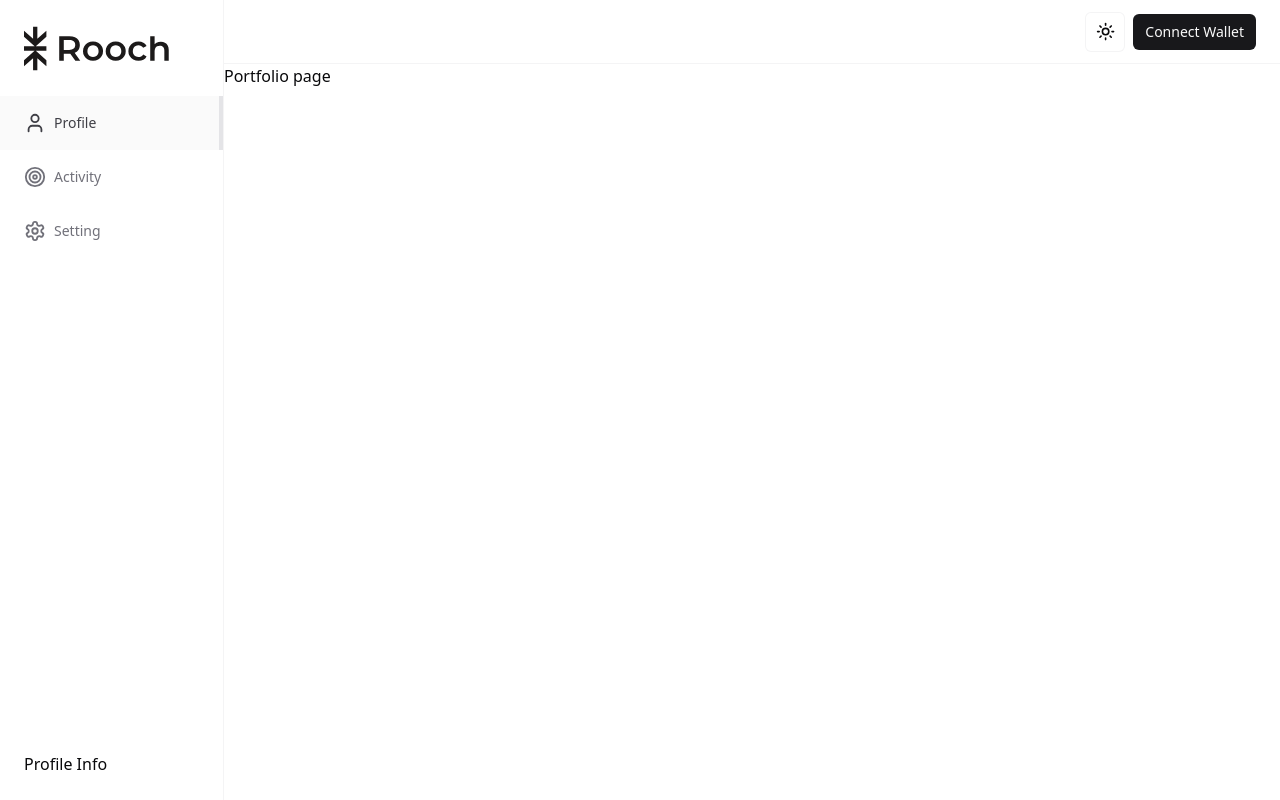
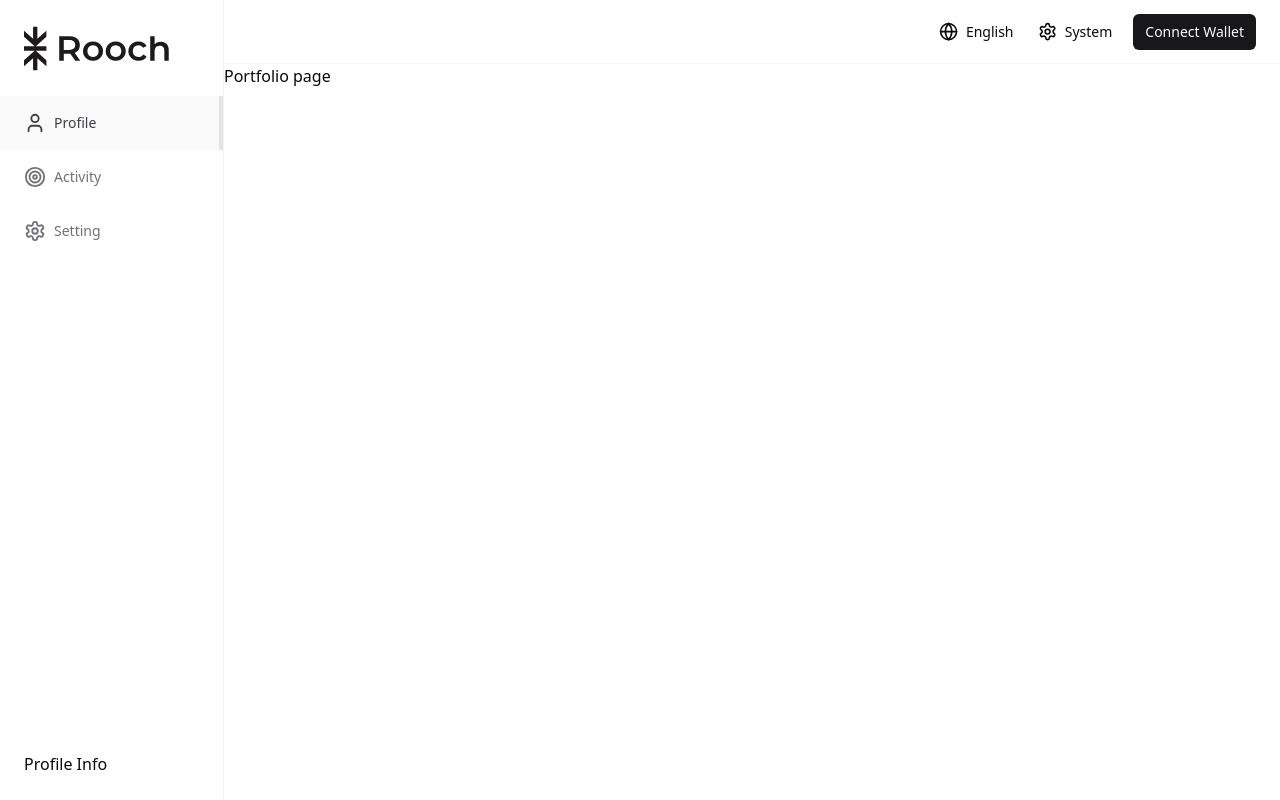
Before and after one commit to rooch-network/rooch-portal-v1, a React (Vite) app: page / in a window 1280 px wide. Built offline with nearby package versions, Linux system fonts and the light colour scheme.

Commit message:
feat: add `language-switcher` component

```diff
--- a/package.json
+++ b/package.json
@@ -13,12 +13,15 @@
     "@radix-ui/react-dialog": "^1.0.5",
     "@radix-ui/react-dropdown-menu": "^2.0.6",
     "@radix-ui/react-icons": "^1.3.0",
+    "@radix-ui/react-separator": "^1.0.3",
     "@radix-ui/react-slot": "^1.0.2",
     "class-variance-authority": "^0.7.0",
     "clsx": "^2.1.0",
+    "i18next": "^23.8.2",
     "lucide-react": "^0.321.0",
     "react": "^18.2.0",
     "react-dom": "^18.2.0",
+    "react-i18next": "^14.0.3",
     "react-router-dom": "^6.22.0",
     "tailwind-merge": "^2.2.1",
     "tailwindcss-animate": "^1.0.7"
--- a/src/(dashboard)/components/main-content.tsx
+++ b/src/(dashboard)/components/main-content.tsx
@@ -1,5 +1,5 @@
 import { Routes, Route } from "react-router-dom";
-import { PortfolioLayout } from "../portfolio-/portfolio-layout";
+import { PortfolioLayout } from "../portfolio/portfolio-layout";
 import { ActivityLayout } from "../activity/activity-layout";
 import { SettingLayout } from "../setting/setting-layout";
 
--- /dev/null
+++ b/src/(dashboard)/components/navbar-item.tsx
@@ -0,0 +1,19 @@
+import { LanguageSwitcher } from "@/components/language-switcher";
+import { ModeToggle } from "@/components/mode-toggle";
+import { WalletConnect } from "./wallet-connect";
+import { Separator } from "@/components/ui/separator";
+
+export const NavbarItem = () => {
+  return (
+    <div className="flex items-center justify-end gap-x-0">
+      {/* language */}
+      <LanguageSwitcher />
+      {/* Mode Toggle */}
+      <ModeToggle />
+      {/* TODO: The Separator couldn't render */}
+      <Separator orientation="vertical" />
+      {/* Wallet Connect */}
+      <WalletConnect />
+    </div>
+  );
+};
--- a/src/(dashboard)/components/navbar.tsx
+++ b/src/(dashboard)/components/navbar.tsx
@@ -1,18 +1,12 @@
-import { ModeToggle } from "@/components/mode-toggle";
 import { MobileSidebar } from "./mobile-sidebar";
-import { WalletConnect } from "./wallet-connect";
+import { NavbarItem } from "./navbar-item";
 
 export const Navbar = () => {
   return (
     <div className="py-4 px-6 border-b border-zinc-200/40 dark:border-zinc-700/80 h-full flex items-center">
       <div className="flex items-center justify-between md:justify-end w-full gap-x-2">
         <MobileSidebar />
-        <div className="flex items-center justify-end gap-x-2">
-          {/* Mode Toggle */}
-          <ModeToggle />
-          {/* Wallet Connect */}
-          <WalletConnect />
-        </div>
+        <NavbarItem />
       </div>
     </div>
   );
--- a/src/(dashboard)/components/wallet-connect.tsx
+++ b/src/(dashboard)/components/wallet-connect.tsx
@@ -3,10 +3,10 @@ import { Button } from "@/components/ui/button";
 export const WalletConnect = () => {
   return (
     <>
-      <Button variant="default" size="sm" className="hidden md:flex">
+      <Button variant="default" size="sm" className="hidden md:flex ml-2">
         Connect Wallet
       </Button>
-      <Button variant="default" size="sm" className="md:hidden flex">
+      <Button variant="default" size="sm" className="md:hidden flex ml-2">
         Connect
       </Button>
     </>
--- /dev/null
+++ b/src/components/language-switcher.tsx
@@ -0,0 +1,87 @@
+import { useTranslation } from "react-i18next";
+import { Globe, Languages } from "lucide-react";
+import { Button } from "@/components/ui/button";
+import {
+  DropdownMenu,
+  DropdownMenuContent,
+  DropdownMenuItem,
+  DropdownMenuTrigger,
+} from "@/components/ui/dropdown-menu";
+
+export const LanguageSwitcher = () => {
+  const { i18n } = useTranslation();
+
+  const switchLanguage = (language: string) => {
+    i18n.changeLanguage(language);
+  };
+
+  const languageIcon = () => {
+    return i18n.language === "zh" ? (
+      <Languages className="h-[1.2rem] w-[1.2rem] rotate-0 scale-100 transition-all" />
+    ) : (
+      <Globe className="h-[1.2rem] w-[1.2rem] rotate-0 scale-100 transition-all" />
+    );
+  };
+
+  const getLanguageName = () => {
+    return i18n.language === "zh" ? "简体中文" : "English";
+  };
+
+  const dropdownMenuItems = () => (
+    <DropdownMenuContent align="end">
+      <DropdownMenuItem onClick={() => switchLanguage("en")}>
+        <div className="flex items-center justify-start gap-x-2">
+          <Globe className="h-[1.2rem] w-[1.2rem] rotate-0 scale-100 transition-all" />
+          English
+        </div>
+      </DropdownMenuItem>
+      <DropdownMenuItem onClick={() => switchLanguage("zh")}>
+        <div className="flex items-center justify-start gap-x-2">
+          <Languages className="h-[1.2rem] w-[1.2rem] rotate-0 scale-100 transition-all" />
+          简体中文
+        </div>
+      </DropdownMenuItem>
+    </DropdownMenuContent>
+  );
+
+  return (
+    <>
+      {/* Mobile version */}
+      <div className="md:hidden">
+        <DropdownMenu>
+          <DropdownMenuTrigger asChild>
+            <Button
+              variant="ghost"
+              size="icon"
+              className="border-zinc-200/40 dark:border-zinc-700/80 dark:hover:bg-zinc-700/80"
+            >
+              {languageIcon()}
+              <span className="sr-only">Change language</span>
+            </Button>
+          </DropdownMenuTrigger>
+          {dropdownMenuItems()}
+        </DropdownMenu>
+      </div>
+
+      {/* Desktop version */}
+      <div className="hidden md:flex">
+        <DropdownMenu>
+          <DropdownMenuTrigger asChild>
+            <Button
+              variant="ghost"
+              size="sm"
+              onClick={() =>
+                switchLanguage(i18n.language === "en" ? "zh" : "en")
+              }
+              className="flex items-center justify-center transition-all"
+            >
+              {languageIcon()}
+              <span className="ml-2">{getLanguageName()}</span>
+            </Button>
+          </DropdownMenuTrigger>
+          {dropdownMenuItems()}
+        </DropdownMenu>
+      </div>
+    </>
+  );
+};
--- a/src/components/mode-toggle.tsx
+++ b/src/components/mode-toggle.tsx
@@ -1,5 +1,4 @@
 import { Moon, Settings, Sun } from "lucide-react";
-
 import { Button } from "@/components/ui/button";
 import {
   DropdownMenu,
@@ -10,21 +9,38 @@ import {
 import { useTheme } from "@/components/theme-provider";
 
 export function ModeToggle() {
-  const { setTheme } = useTheme();
+  const { theme, setTheme } = useTheme();
 
-  return (
-    <DropdownMenu>
-      <DropdownMenuTrigger asChild>
-        <Button
-          variant="outline"
-          size="icon"
-          className="border-zinc-200/40 dark:border-zinc-700/80 dark:hover:bg-zinc-700/80"
-        >
-          <Sun className="h-[1.2rem] w-[1.2rem] rotate-0 scale-100 transition-all dark:-rotate-90 dark:scale-0" />
-          <Moon className="absolute h-[1.2rem] w-[1.2rem] rotate-90 scale-0 transition-all dark:rotate-0 dark:scale-100" />
-          <span className="sr-only">Toggle theme</span>
-        </Button>
-      </DropdownMenuTrigger>
+  const ThemeIcon = () => {
+    switch (theme) {
+      case "light":
+        return (
+          <Sun className="h-[1.2rem] w-[1.2rem] rotate-0 scale-100 transition-all" />
+        );
+      case "dark":
+        return (
+          <Moon className="h-[1.2rem] w-[1.2rem] rotate-0 scale-100 transition-all" />
+        );
+      default:
+        return (
+          <Settings className="h-[1.2rem] w-[1.2rem] rotate-0 scale-100 transition-all" />
+        );
+    }
+  };
+
+  const getThemeName = () => {
+    switch (theme) {
+      case "light":
+        return "Light";
+      case "dark":
+        return "Dark";
+      default:
+        return "System";
+    }
+  };
+
+  const dropdownMenu = () => {
+    return (
       <DropdownMenuContent align="end">
         <DropdownMenuItem onClick={() => setTheme("light")}>
           <div className="flex items-center justify-start gap-x-2">
@@ -45,6 +61,44 @@ export function ModeToggle() {
           </div>
         </DropdownMenuItem>
       </DropdownMenuContent>
-    </DropdownMenu>
+    );
+  };
+
+  return (
+    <>
+      {/* mobile */}
+      <div className="md:hidden">
+        <DropdownMenu>
+          <DropdownMenuTrigger asChild>
+            <Button
+              variant="ghost"
+              size="icon"
+              className="border-zinc-200/40 dark:border-zinc-700/80 dark:hover:bg-zinc-700/80 select-none"
+            >
+              <ThemeIcon />
+              <span className="sr-only">Toggle theme</span>
+            </Button>
+          </DropdownMenuTrigger>
+          {dropdownMenu()}
+        </DropdownMenu>
+      </div>
+
+      {/* desktop */}
+      <div className="hidden md:flex">
+        <DropdownMenu>
+          <DropdownMenuTrigger asChild>
+            <Button
+              variant="ghost"
+              size="sm"
+              className="border-zinc-200/40 dark:border-zinc-700/80 dark:hover:bg-zinc-700/80 select-none"
+            >
+              <ThemeIcon />
+              <span className="ml-2">{getThemeName()}</span>
+            </Button>
+          </DropdownMenuTrigger>
+          {dropdownMenu()}
+        </DropdownMenu>
+      </div>
+    </>
   );
 }
--- /dev/null
+++ b/src/components/ui/separator.tsx
@@ -0,0 +1,31 @@
+"use client"
+
+import * as React from "react"
+import * as SeparatorPrimitive from "@radix-ui/react-separator"
+
+import { cn } from "@/lib/utils"
+
+const Separator = React.forwardRef<
+  React.ElementRef<typeof SeparatorPrimitive.Root>,
+  React.ComponentPropsWithoutRef<typeof SeparatorPrimitive.Root>
+>(
+  (
+    { className, orientation = "horizontal", decorative = true, ...props },
+    ref
+  ) => (
+    <SeparatorPrimitive.Root
+      ref={ref}
+      decorative={decorative}
+      orientation={orientation}
+      className={cn(
+        "shrink-0 bg-border",
+        orientation === "horizontal" ? "h-[1px] w-full" : "h-full w-[1px]",
+        className
+      )}
+      {...props}
+    />
+  )
+)
+Separator.displayName = SeparatorPrimitive.Root.displayName
+
+export { Separator }
--- /dev/null
+++ b/src/lib/i18n.ts
@@ -0,0 +1,16 @@
+import i18n from "i18next";
+import { initReactI18next } from "react-i18next";
+
+i18n.use(initReactI18next).init({
+  debug: true,
+  resources: {
+    en: { translation: {} },
+  },
+  lng: "en",
+  fallbackLng: "en",
+  interpolation: {
+    escapeValue: false,
+  },
+});
+
+export default i18n;
--- a/src/main.tsx
+++ b/src/main.tsx
@@ -1,4 +1,5 @@
 import React from "react";
+import "./lib/i18n.ts";
 import ReactDOM from "react-dom/client";
 import App from "./App.tsx";
 import "../app/globals.css";
```
Also changed, not shown: src/(dashboard)/portfolio/portfolio-layout.tsx (renamed from src/(dashboard)/portfolio-/portfolio-layout.tsx), 1 other file (tests, documents, lock files or other folders).
